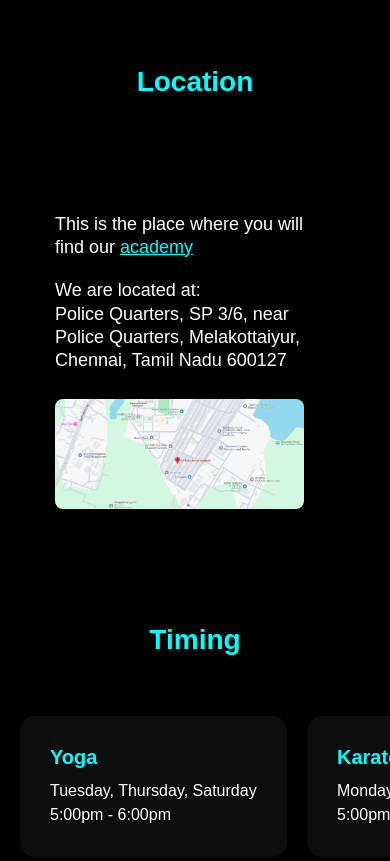
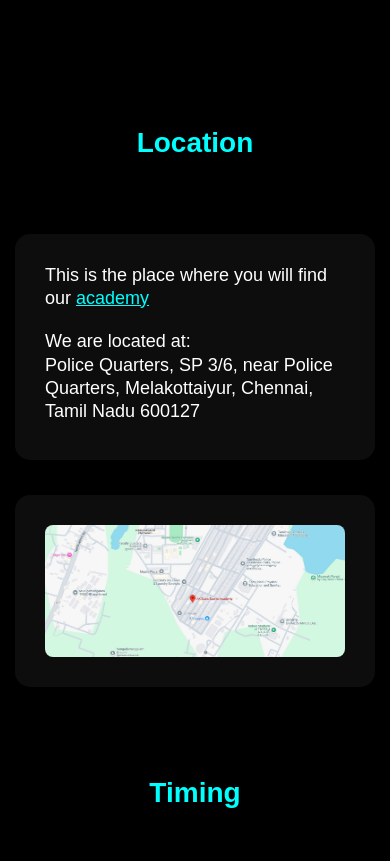
Before and after one commit to nicccaaasss/aksports, a plain HTML site: page index.html in a window 390 px wide. Shown: the part 1136-1997 px from the top of the page. Drawn offline with Linux system fonts and the light colour scheme.

Commit message:
Update home.css

```diff
--- a/home.css
+++ b/home.css
@@ -358,23 +358,12 @@ img {
 
     .content-wrapper, .location-wrapper {
         display: flex;
-        gap: 20px;
         max-width: 1400px;
         margin: 0 auto;
         width: 100%;
-        flex-direction: row;
-    }
-
-    .logo-box, .content-box {
-        flex: 1;
-        background: rgba(17, 17, 17, 0.8);
-        backdrop-filter: blur(8px);
-        border-radius: 15px;
-        padding: 30px;
-        height: auto;
-        box-shadow: 0 4px 15px rgba(0,0,0,0.3);
-        overflow-y: none;
-    }
+        flex-direction: column;
+    }
+
     .content-box, .location-box {
         width: 100%;
         padding: 20px;
@@ -438,6 +427,7 @@ img {
     .logo-box img {
         max-width: 100%;
         height: auto;
+        object-fit: cover;
     }
 
     .content-box h2 {
@@ -523,22 +513,6 @@ img {
     @keyframes fadeIn {
         from { opacity: 0; }
         to { opacity: 1; }
-    }
-
-    /* Add styles for the new location section */
-    .location-container {
-        padding: 40px;
-        position: relative;
-        background-color: #000000;
-    }
-
-    .location-wrapper {
-        display: flex;
-        gap: 30px;
-        max-width: 1400px;
-        margin: 0 auto;
-        width: 100%;
-        flex-direction: row; /* Changed from row-reverse */
     }
 
     .map-box {
@@ -961,7 +935,6 @@ img {
     .content-wrapper,
     .location-wrapper {
         flex-direction: column;
-        gap: 20px;
         padding: 20px;
     }
 
@@ -1180,9 +1153,7 @@ img {
         .logo-box,
         .map-box {
             width: 100%;
-            min-height: 300px;
             height: auto;
-            order: 1;
             display: flex;
             justify-content: center;
             align-items: center;
@@ -1310,38 +1281,27 @@ img {
         .logo-box,
         .map-box {
             width: 30%;  /* Slightly smaller for better text space */
-            display: contents;
+            display: flex;
         }
 
         .content-box,
         .location-text {
             width: 60%;
-            display: contents;
-        }
-
-        .content-wrapper,
-        .location-wrapper {
-            width: 95%;
+            display: flex;
         }
 
         .logo-box, .map-box,
         .content-box, .location-text {
-            width: 50%;
-            min-height: 200px;
+            width: 100%;
+            height: auto;
             margin-bottom: 15px;
-        }
-
-        .content-wrapper,
-        .location-wrapper {
-            width: 90%;
-            min-height: 250px;
         }
 
         .logo-box,
         .map-box,
         .content-box,
         .location-text {
-            min-height: 250px;
+            height: auto;
         }
     }
 
```
